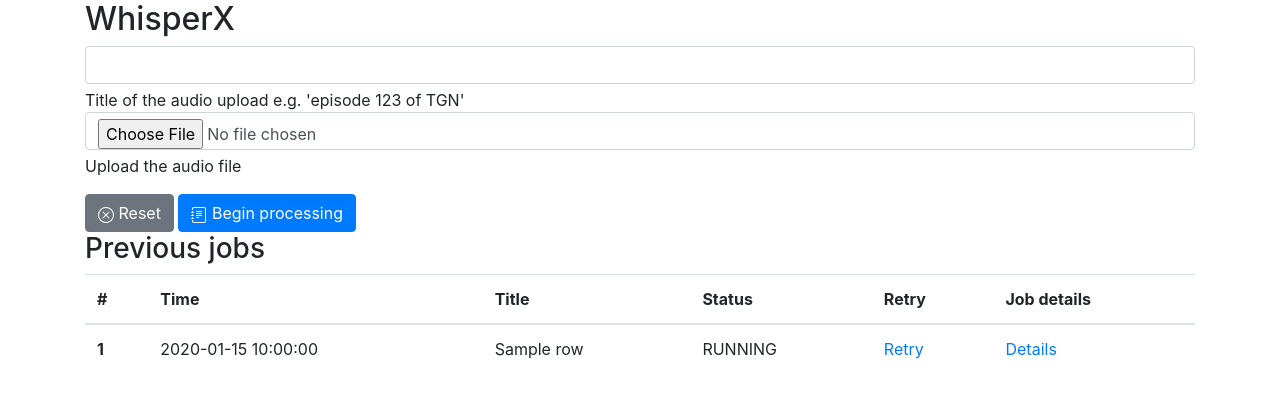
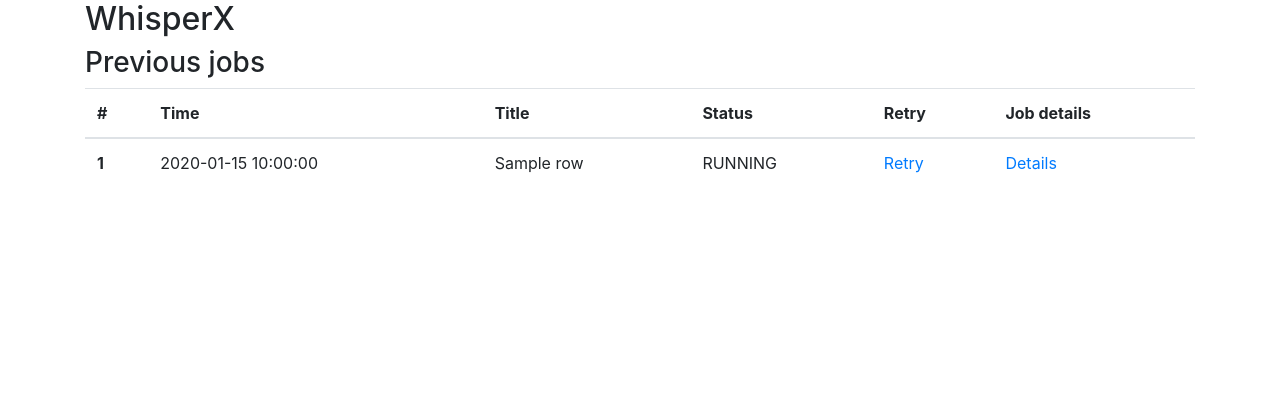
Before and after one commit to phubbard/flask-whisperx, a Flask app: template templates/index.html in a window 1280 px wide. Shown: the top 398 px of the page. Run offline with Flask 3, Linux system fonts and the light colour scheme; the template is opened without the code that fills it: most values are stand-ins (such as "Sample title", 1, 10 or a date in 2020); some libraries are stand-ins or nearby versions.

Commit message:
update model to change title into podcast + episode_number. Need to update the HTML to URL-encode the two variables, so made it read-only for now.

```diff
--- a/main.py
+++ b/main.py
@@ -31,8 +31,8 @@
 
 # Worker process - single download job
 # TODO poll the DB for other new jobs
-def worker(audio_file: Path, job_id: str, title: str):
-    dual_log(job_id, f'Starting WhisperX on {job_id} from {title}')
+def worker(audio_file: Path, job_id: str, podcast: str, episode_number: str):
+    dual_log(job_id, f'Starting WhisperX on {job_id} from {podcast} episode {episode_number}')
 
     device = "cuda"
     batch_size = 16  # reduce if low on GPU mem
@@ -116,8 +116,8 @@
                            status=status, restart_url=restart_url, title=title)
 
 
-@app.route('/submit', methods=['POST'])
-def submit():
+@app.route('/submit/<podcast>/<episode_number>', methods=['POST'])
+def submit(podcast: str, episode_number: str):
     job_id = uuid4().hex
     filedata = request.files['file']
     filename = filedata.filename
@@ -125,19 +125,21 @@
         app.logger.error('No file uploaded')
         abort(400, 'No file uploaded')
 
-    title = request.form['title']
-    if title == '':
-        app.logger.error('No title provided')
-        abort(400, 'No title provided')
+    if not podcast:
+        app.logger.error('No podcast name provided')
+        abort(400, 'No podcast name provided')
+    if not episode_number:
+        app.logger.error('No episode number provided')
+        abort(400, 'No episode number provided')
 
     # Save filedata to tempfile
     audio_file = Path('/tmp/') / job_id
     audio_file.write_bytes(filedata.read())
     app.logger.info(f'Saved {filename} to {audio_file}')
     # Save to DB
-    save_new_job(job_id, title)
+    save_new_job(job_id, podcast, episode_number, title)
     update_job_status(job_id, 'RUNNING', 0)
-    return(worker(audio_file, job_id, title))
+    return(worker(audio_file, job_id, podcast, episode_number))
     # NB Process commented out - with just the 2080 we are limited to one job at a time,
     # so its best to block on completion
     # p = Process(target=worker, args=(audio_file, job_id, title))
--- a/templates/index.html
+++ b/templates/index.html
@@ -10,32 +10,32 @@
 <body>
 <div class="container">
     <h2>WhisperX</h2>
-    <form action="/submit" method="post" enctype="multipart/form-data">
-        <div class="mb-3">
-            <input type="text" id="title" class="form-control" aria-describedby="titleHelp" name="title" required>
-            <div id="titleHelp" class="form-text">Title of the audio upload e.g. 'episode 123 of TGN'</div>
-        <div class="mb-3">
-            <input type="file" id="file" class="form-control" aria-describedby="fileHelp" name="file" required>
-            <div id="fileHelp" class="form-text">Upload the audio file</div>
-        </div>
-
-        <button class="btn btn-secondary" type="reset" value="Reset">
-            <svg xmlns="http://www.w3.org/2000/svg" width="16" height="16" fill="currentColor" class="bi bi-x-circle"
-                 viewBox="0 0 16 16">
-                <path d="M8 15A7 7 0 1 1 8 1a7 7 0 0 1 0 14zm0 1A8 8 0 1 0 8 0a8 8 0 0 0 0 16z"/>
-                <path d="M4.646 4.646a.5.5 0 0 1 .708 0L8 7.293l2.646-2.647a.5.5 0 0 1 .708.708L8.707 8l2.647 2.646a.5.5 0 0 1-.708.708L8 8.707l-2.646 2.647a.5.5 0 0 1-.708-.708L7.293 8 4.646 5.354a.5.5 0 0 1 0-.708z"/>
-            </svg>
-            Reset
-        </button>
-        <button class="btn btn-primary" type="submit" value="Submit">
-            <svg xmlns="http://www.w3.org/2000/svg" width="16" height="16" fill="currentColor" class="bi bi-journal-text" viewBox="0 0 16 16">
-              <path d="M5 10.5a.5.5 0 0 1 .5-.5h2a.5.5 0 0 1 0 1h-2a.5.5 0 0 1-.5-.5m0-2a.5.5 0 0 1 .5-.5h5a.5.5 0 0 1 0 1h-5a.5.5 0 0 1-.5-.5m0-2a.5.5 0 0 1 .5-.5h5a.5.5 0 0 1 0 1h-5a.5.5 0 0 1-.5-.5m0-2a.5.5 0 0 1 .5-.5h5a.5.5 0 0 1 0 1h-5a.5.5 0 0 1-.5-.5"/>
-              <path d="M3 0h10a2 2 0 0 1 2 2v12a2 2 0 0 1-2 2H3a2 2 0 0 1-2-2v-1h1v1a1 1 0 0 0 1 1h10a1 1 0 0 0 1-1V2a1 1 0 0 0-1-1H3a1 1 0 0 0-1 1v1H1V2a2 2 0 0 1 2-2"/>
-              <path d="M1 5v-.5a.5.5 0 0 1 1 0V5h.5a.5.5 0 0 1 0 1h-2a.5.5 0 0 1 0-1zm0 3v-.5a.5.5 0 0 1 1 0V8h.5a.5.5 0 0 1 0 1h-2a.5.5 0 0 1 0-1zm0 3v-.5a.5.5 0 0 1 1 0v.5h.5a.5.5 0 0 1 0 1h-2a.5.5 0 0 1 0-1z"/>
-            </svg>
-            Begin processing
-        </button>
-    </form>
+{#    <form action="/submit" method="post" enctype="multipart/form-data">#}
+{#        <div class="mb-3">#}
+{#            <input type="text" id="title" class="form-control" aria-describedby="titleHelp" name="title" required>#}
+{#            <div id="titleHelp" class="form-text">Title of the audio upload e.g. 'episode 123 of TGN'</div>#}
+{#        <div class="mb-3">#}
+{#            <input type="file" id="file" class="form-control" aria-describedby="fileHelp" name="file" required>#}
+{#            <div id="fileHelp" class="form-text">Upload the audio file</div>#}
+{#        </div>#}
+{##}
+{#        <button class="btn btn-secondary" type="reset" value="Reset">#}
+{#            <svg xmlns="http://www.w3.org/2000/svg" width="16" height="16" fill="currentColor" class="bi bi-x-circle"#}
+{#                 viewBox="0 0 16 16">#}
+{#                <path d="M8 15A7 7 0 1 1 8 1a7 7 0 0 1 0 14zm0 1A8 8 0 1 0 8 0a8 8 0 0 0 0 16z"/>#}
+{#                <path d="M4.646 4.646a.5.5 0 0 1 .708 0L8 7.293l2.646-2.647a.5.5 0 0 1 .708.708L8.707 8l2.647 2.646a.5.5 0 0 1-.708.708L8 8.707l-2.646 2.647a.5.5 0 0 1-.708-.708L7.293 8 4.646 5.354a.5.5 0 0 1 0-.708z"/>#}
+{#            </svg>#}
+{#            Reset#}
+{#        </button>#}
+{#        <button class="btn btn-primary" type="submit" value="Submit">#}
+{#            <svg xmlns="http://www.w3.org/2000/svg" width="16" height="16" fill="currentColor" class="bi bi-journal-text" viewBox="0 0 16 16">#}
+{#              <path d="M5 10.5a.5.5 0 0 1 .5-.5h2a.5.5 0 0 1 0 1h-2a.5.5 0 0 1-.5-.5m0-2a.5.5 0 0 1 .5-.5h5a.5.5 0 0 1 0 1h-5a.5.5 0 0 1-.5-.5m0-2a.5.5 0 0 1 .5-.5h5a.5.5 0 0 1 0 1h-5a.5.5 0 0 1-.5-.5m0-2a.5.5 0 0 1 .5-.5h5a.5.5 0 0 1 0 1h-5a.5.5 0 0 1-.5-.5"/>#}
+{#              <path d="M3 0h10a2 2 0 0 1 2 2v12a2 2 0 0 1-2 2H3a2 2 0 0 1-2-2v-1h1v1a1 1 0 0 0 1 1h10a1 1 0 0 0 1-1V2a1 1 0 0 0-1-1H3a1 1 0 0 0-1 1v1H1V2a2 2 0 0 1 2-2"/>#}
+{#              <path d="M1 5v-.5a.5.5 0 0 1 1 0V5h.5a.5.5 0 0 1 0 1h-2a.5.5 0 0 1 0-1zm0 3v-.5a.5.5 0 0 1 1 0V8h.5a.5.5 0 0 1 0 1h-2a.5.5 0 0 1 0-1zm0 3v-.5a.5.5 0 0 1 1 0v.5h.5a.5.5 0 0 1 0 1h-2a.5.5 0 0 1 0-1z"/>#}
+{#            </svg>#}
+{#            Begin processing#}
+{#        </button>#}
+{#    </form>#}
 
     <div content="mb-3">
         <h3>Previous jobs</h3>
```
Also changed, not shown: model.py (+5 -4 lines).
